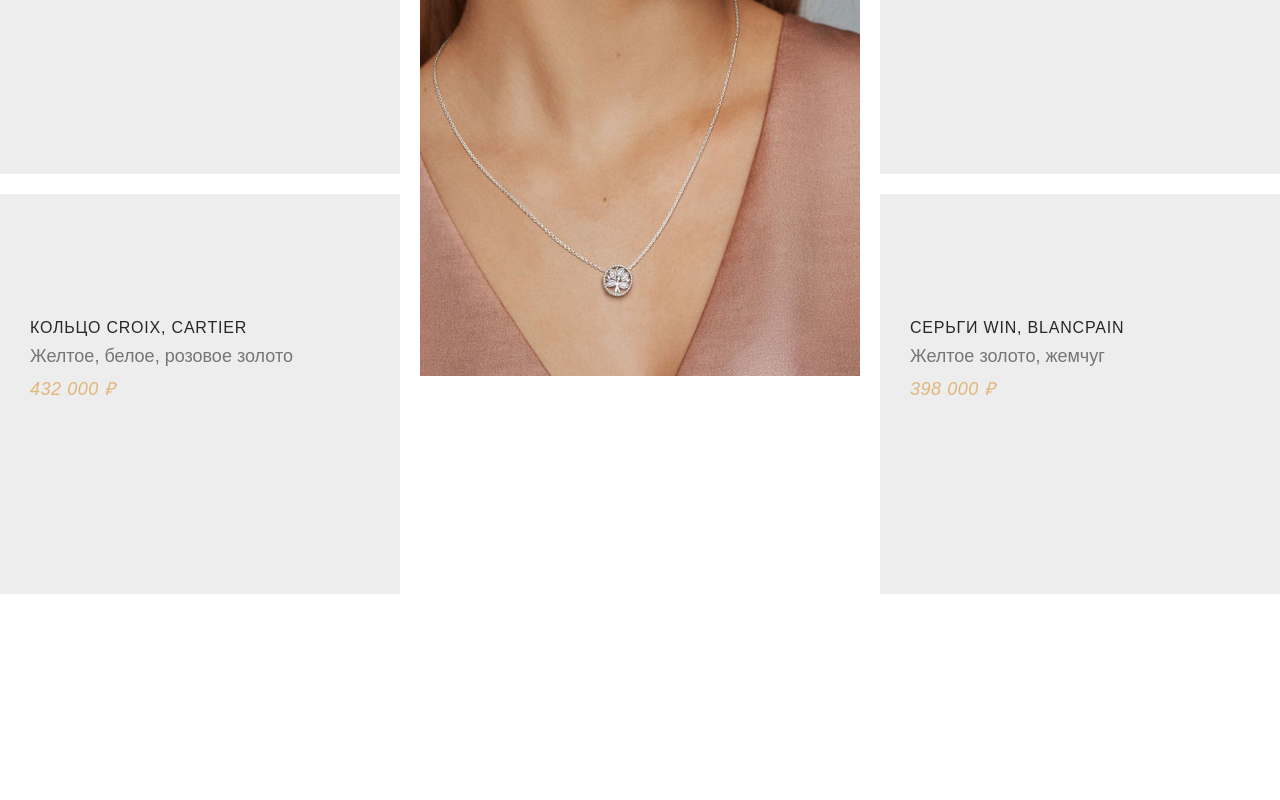
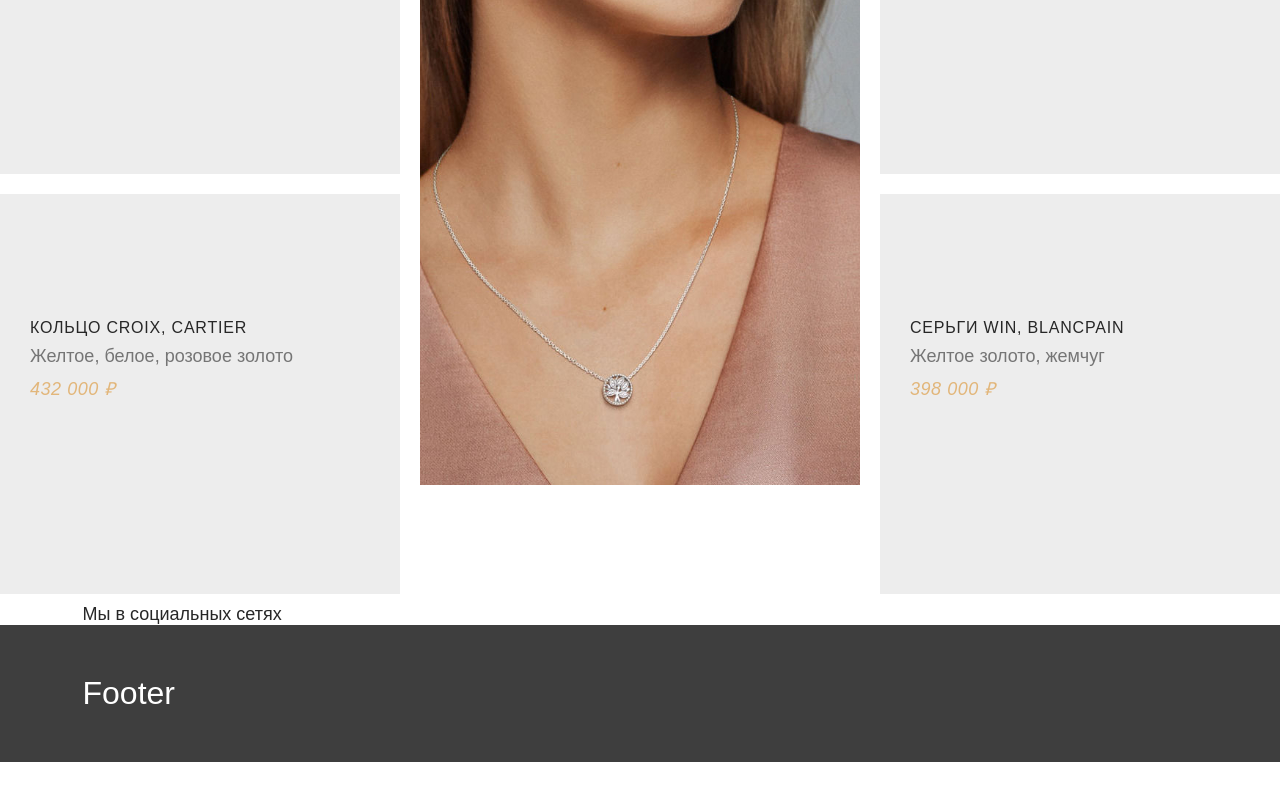
Before and after one commit to accura7e/MoonRiver, a website: page src/html/index.html in a window 1280 px wide. Shown: the part 1566-2366 px from the top of the page. After the commit the page ends 2328 px from the top, so only its background shows below. Drawn offline with nearby package versions, Linux system fonts and the light colour scheme; files that its build step writes are made by us from their sources; files whose address does not match are found by name; a web font is replaced by a local one.

Commit message:
add: added socials

```diff
--- a/src/html/blocks/socials.html
+++ b/src/html/blocks/socials.html
@@ -1,5 +1,13 @@
 <section class="socials">
     <div class="container">
+        <div class="socials__title">
+            <h2 class="title-2">
+                Мы в социальных сетях
+            </h2>
+        </div>
 
+        <div class="socials__slider">
+
+        </div>
     </div>
 </section>
--- a/src/scss/blocks/_header.scss
+++ b/src/scss/blocks/_header.scss
@@ -7,11 +7,10 @@ position: relative;
 
 .container{
 	position: relative;
+	height: 100vh;
 }
 }
-.container {
-	height: 100vh;
-}
+
 .header__row {
 	display: flex;
 	padding-top: 60px;
@@ -23,7 +22,6 @@ position: relative;
 	display: flex;
 	align-items: center;
     column-gap: 80px;
-
 }
 .header__logo {
 }
--- a/src/scss/blocks/_pendant.scss
+++ b/src/scss/blocks/_pendant.scss
@@ -6,6 +6,7 @@
 .pendant__row {
     display: flex;
     justify-content: center;
+    align-items: center;
     column-gap: 20px;
 }
 .pendant__col {
```
Also changed, not shown: build/css/main.css.
